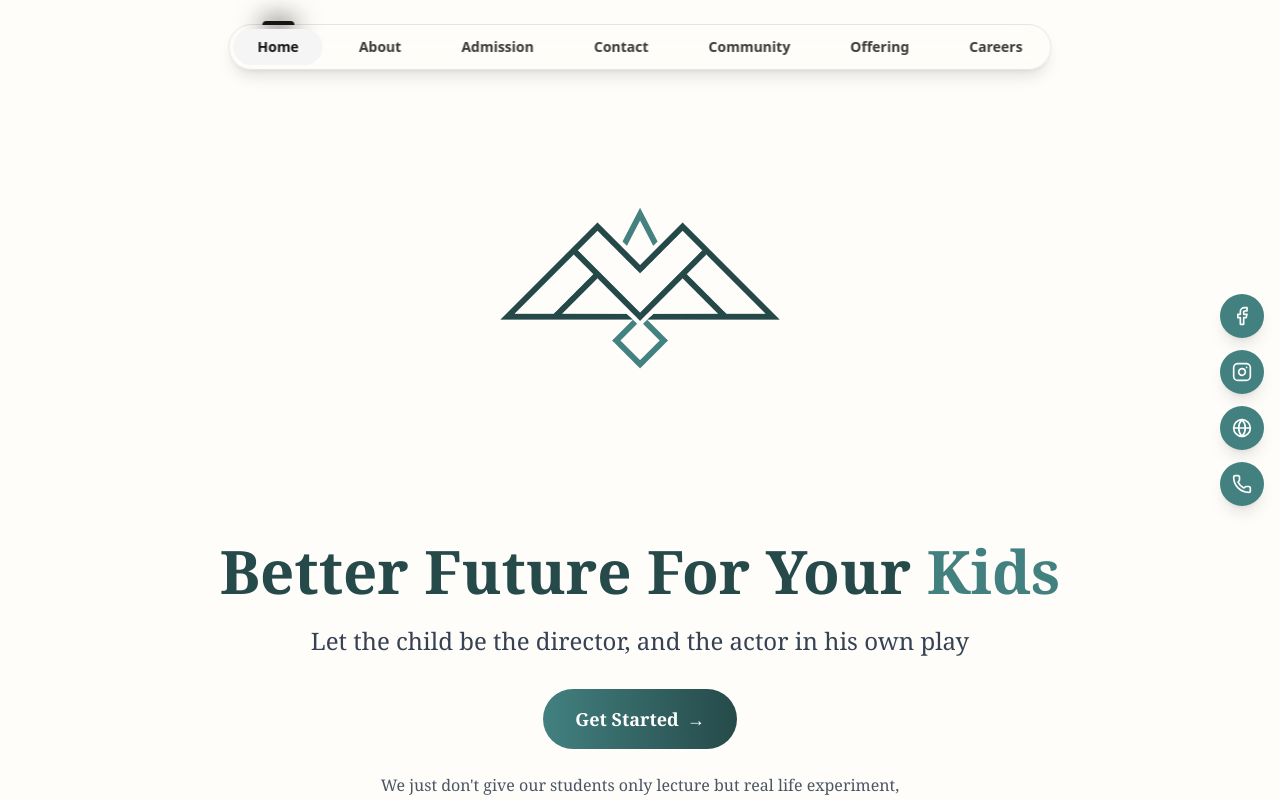
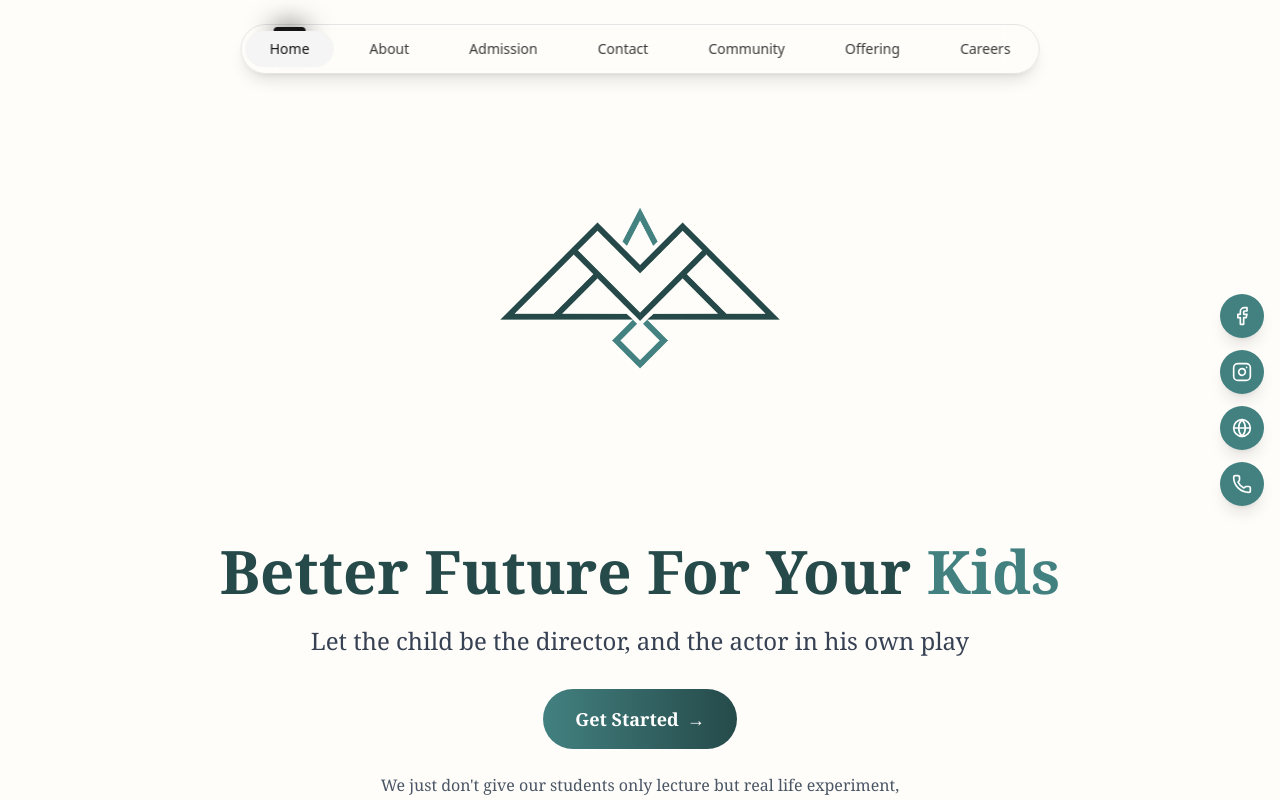
Before and after one commit to redoxfusion/khudischool, a Next.js app: page / in a window 1280 px wide. Shown: the top 800 px of the page. Built offline with nearby package versions, Linux system fonts and the light colour scheme.

Commit message:
fixed navbar

```diff
--- a/src/components/ui/tubelight-navbar.jsx
+++ b/src/components/ui/tubelight-navbar.jsx
@@ -1,5 +1,6 @@
 "use client";
-import React, { useEffect, useState } from "react";
+
+import React from "react";
 import { motion } from "framer-motion";
 import Link from "next/link";
 import { usePathname } from "next/navigation";
@@ -7,27 +8,16 @@ import { cn } from "@/lib/utils";
 
 export function NavBar({ items, className }) {
   const pathname = usePathname();
-  const [isMobile, setIsMobile] = useState(false);
-
-  useEffect(() => {
-    const handleResize = () => {
-      setIsMobile(window.innerWidth < 768);
-    };
-
-    handleResize();
-    window.addEventListener("resize", handleResize);
-    return () => window.removeEventListener("resize", handleResize);
-  }, []);
 
   return (
     <div
       className={cn(
         "fixed left-1/2 -translate-x-1/2 z-50",
-        isMobile ? "bottom-6" : "top-6",
+        "bottom-4 md:top-6 md:bottom-auto",
         className
       )}
     >
-      <div className="flex items-center gap-3 bg-background/5 border border-border backdrop-blur-lg py-1 px-1 rounded-full shadow-lg">
+      <div className="flex items-center gap-1.5 md:gap-3 bg-background/5 border border-border backdrop-blur-lg py-1 md:py-1.5 px-1 rounded-full shadow-md md:shadow-lg">
         {items.map((item) => {
           const Icon = item.icon;
           const isActive = pathname === item.url;
@@ -37,15 +27,18 @@ export function NavBar({ items, className }) {
               key={item.name}
               href={item.url}
               className={cn(
-                "relative cursor-pointer text-sm font-semibold px-6 py-2 rounded-full transition-colors",
+                "relative cursor-pointer font-medium rounded-full transition-colors",
                 "text-foreground/80 hover:text-primary",
+                "px-3 py-1.5 text-xs", // Mobile
+                "md:px-6 md:py-2 md:text-sm", // Desktop
                 isActive && "bg-muted text-primary"
               )}
             >
               <span className="hidden md:inline">{item.name}</span>
               <span className="md:hidden">
-                <Icon size={18} strokeWidth={2.5} />
+                <Icon size={16} strokeWidth={2} />
               </span>
+
               {isActive && (
                 <motion.div
                   layoutId="lamp"
@@ -57,10 +50,10 @@ export function NavBar({ items, className }) {
                     damping: 30,
                   }}
                 >
-                  <div className="absolute -top-2 left-1/2 -translate-x-1/2 w-8 h-1 bg-primary rounded-t-full">
-                    <div className="absolute w-12 h-6 bg-primary/20 rounded-full blur-md -top-2 -left-2" />
-                    <div className="absolute w-8 h-6 bg-primary/20 rounded-full blur-md -top-1" />
-                    <div className="absolute w-4 h-4 bg-primary/20 rounded-full blur-sm top-0 left-2" />
+                  <div className="absolute -top-1 left-1/2 -translate-x-1/2 w-5 h-0.5 md:w-8 md:h-1 bg-primary rounded-t-full">
+                    <div className="absolute w-8 h-4 md:w-12 md:h-6 bg-primary/20 rounded-full blur-md -top-1 md:-top-2 -left-1.5 md:-left-2" />
+                    <div className="absolute w-6 h-4 md:w-8 md:h-6 bg-primary/20 rounded-full blur-md -top-0.5 md:-top-1" />
+                    <div className="absolute w-3 h-3 md:w-4 md:h-4 bg-primary/20 rounded-full blur-sm top-0 left-1.5 md:left-2" />
                   </div>
                 </motion.div>
               )}
```
